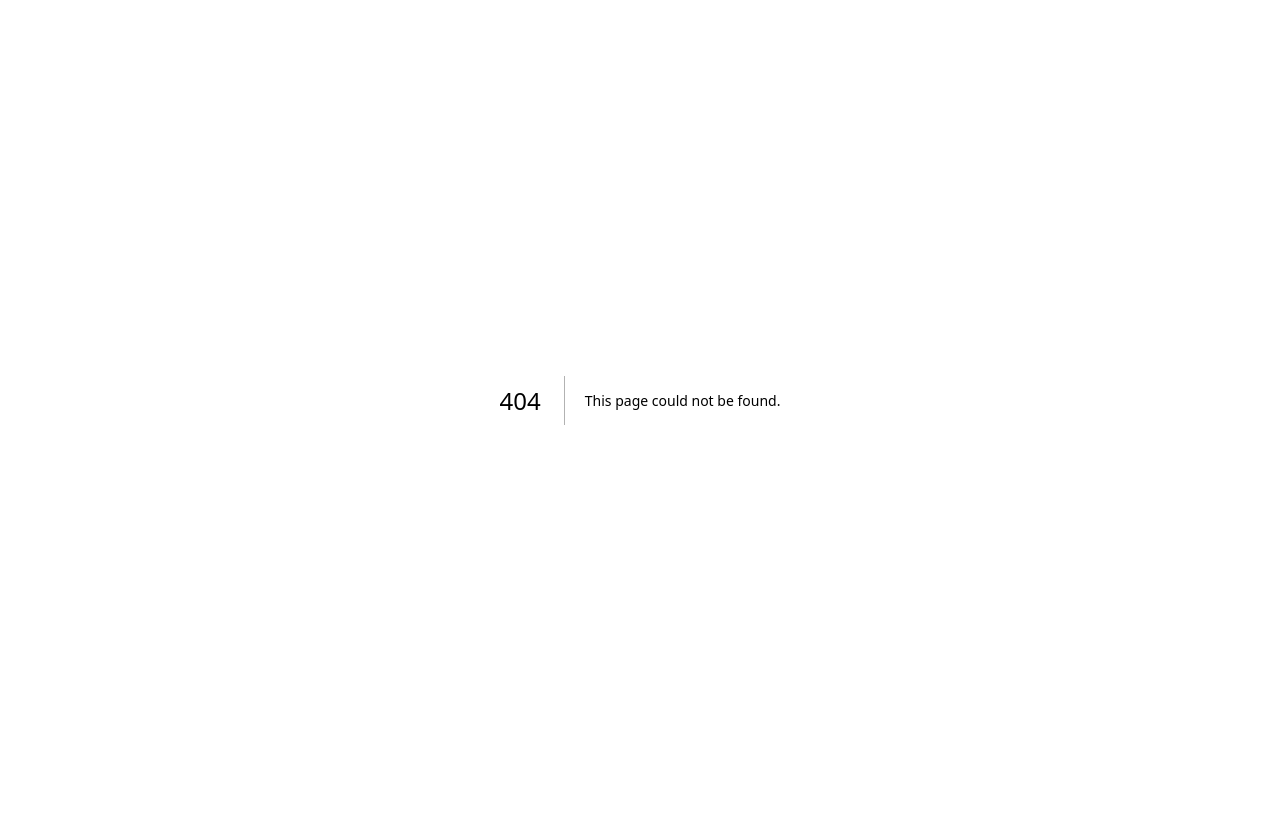
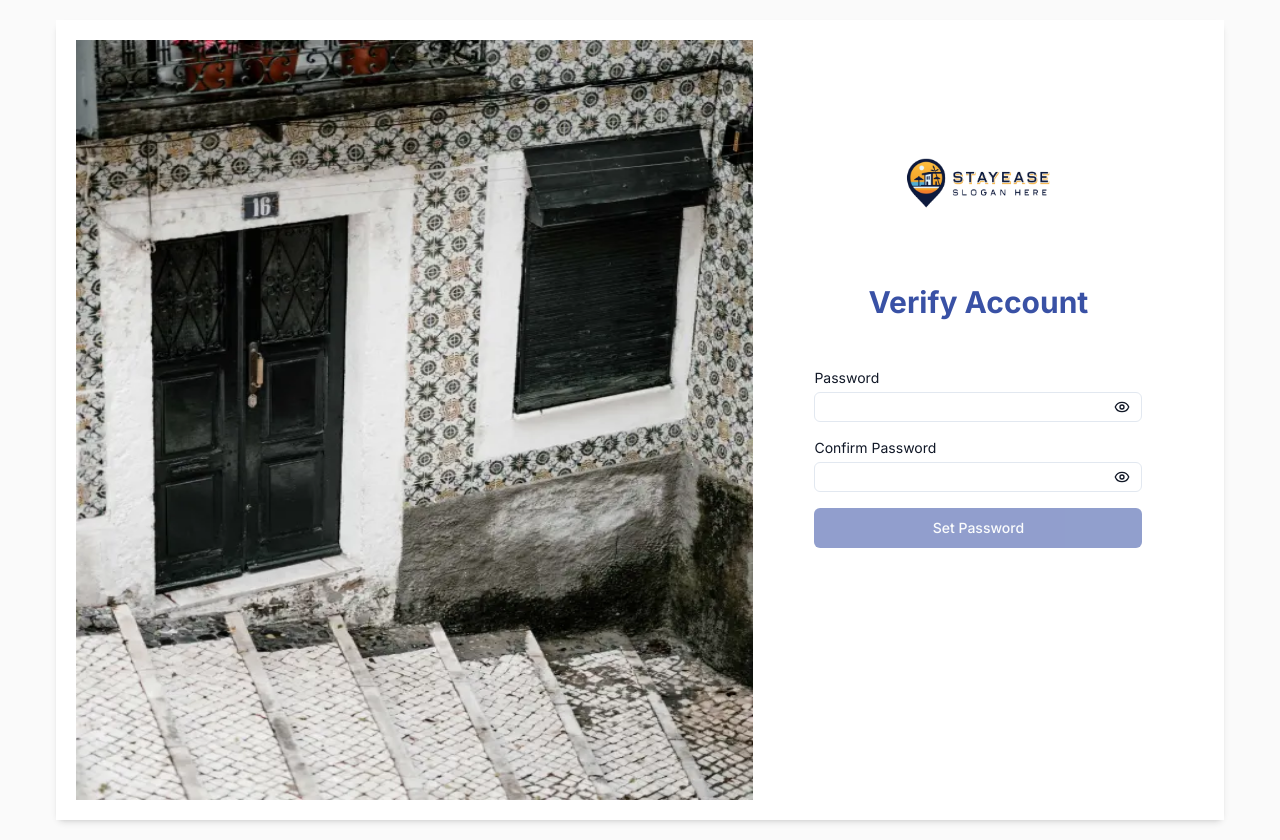
Before and after one commit to rizaldyip10/stayease-frontend, a Next.js app: page /register/verify in a window 1280 px wide. Before the commit this address had no page. Before the commit the page ends 800 px from the top, so only its background shows below. Built offline with nearby package versions, Linux system fonts and the light colour scheme.

Commit message:
feat(SE-155): Added account verification page, set password fields

```diff
--- a/app/(auth)/components/AuthCard.tsx
+++ b/app/(auth)/components/AuthCard.tsx
@@ -50,9 +50,13 @@ const AuthCard: React.FC<AuthCardProps> = ({
       <div className="w-full flex flex-col items-center md:gap-3 gap-2 md:mb-5">
         <Image src={logo} alt="logo" height={50} className="md:hidden mb-10" />
         <h1 className="text-3xl font-bold text-appblue-800 md:text-left">
-          {formType === "login" ? "Login" : "Register"}
+          {formType === "login"
+            ? "Login"
+            : formType === "register"
+              ? "Register"
+              : "Verify Account"}
         </h1>
-        {formType === "register" && (
+        {(formType === "register" || formType === "login") && (
           <>
             <p>Choose account type:</p>
             <p>
@@ -89,7 +93,8 @@ const AuthCard: React.FC<AuthCardProps> = ({
       />
 
       {error && <p className="text-red-500">{error}</p>}
-
+      {(formType === "login" || formType === "register") && (
+        <>
           <div className="w-full relative mt-2">
             <hr className="bg-neutral-500 w-full relative" />
             <h1
@@ -113,12 +118,17 @@ const AuthCard: React.FC<AuthCardProps> = ({
               href="#"
               className="text-sm font-bold text-blue-950"
               onClick={(e) =>
-            handleNavigation(e, formType === "login" ? "/register" : "/login")
+                handleNavigation(
+                  e,
+                  formType === "login" ? "/register" : "/login",
+                )
               }
             >
               {formType === "login" ? "Register" : "Login"}
             </Link>
           </div>
+        </>
+      )}
     </div>
   );
 };
--- a/app/(auth)/components/AuthForm.tsx
+++ b/app/(auth)/components/AuthForm.tsx
@@ -5,6 +5,8 @@ import * as yup from "yup";
 import { whiteSpaceRegex } from "@/constants/WhiteSpaceRegex";
 import FormikInput from "@/components/FormikInput";
 import { Button } from "@/components/ui/button";
+import { getValidationSchema } from "@/utils/validationSchema";
+import FormInputs from "@/app/(auth)/components/FormInputs";
 
 interface AuthFormProps {
   formType: FormType;
@@ -22,26 +24,7 @@ const AuthForm: React.FC<AuthFormProps> = ({
   initialValues,
   userType,
 }) => {
-  let schema = null;
-
-  formType === "login"
-    ? (schema = yup.object().shape({
-        email: yup
-          .string()
-          .email("Please enter valid email")
-          .required("Please enter your email"),
-        password: yup
-          .string()
-          .min(6, "Please enter your valid password")
-          .required("Please enter your password")
-          .matches(whiteSpaceRegex, "Please enter valid password"),
-      }))
-    : (schema = yup.object().shape({
-        email: yup
-          .string()
-          .email("Please enter valid email")
-          .required("Please enter your email"),
-      }));
+  const schema = getValidationSchema(formType);
 
   return (
     <div className="w-full">
@@ -52,21 +35,7 @@ const AuthForm: React.FC<AuthFormProps> = ({
       >
         {({ isValid, dirty, isSubmitting }) => (
           <Form className="w-full flex flex-col gap-4">
-            <FormikInput
-              as="input"
-              name="email"
-              className="w-full border py-1 px-2 rounded-md focus-visible:ring-0"
-              label="Email"
-            />
-            {formType === "login" && (
-              <FormikInput
-                as="input"
-                name="password"
-                className="w-full border py-1 px-2 rounded-md focus-visible:ring-0"
-                label="Password"
-                type="password"
-              />
-            )}
+            <FormInputs formType={formType} />
             <Button
               type="submit"
               className="bg-appblue-900 w-full"
@@ -76,7 +45,9 @@ const AuthForm: React.FC<AuthFormProps> = ({
                 ? "Submitting..."
                 : formType === "register"
                   ? "Create Account as a " + `${userType}`
-                  : "Login to your Account"}
+                  : formType === "login"
+                    ? "Login to your Account"
+                    : "Set Password"}
             </Button>
           </Form>
         )}
--- /dev/null
+++ b/app/(auth)/components/FormInputs.tsx
@@ -0,0 +1,62 @@
+// FormInputs.tsx
+import React from "react";
+import FormikInput from "@/components/FormikInput";
+
+interface FormInputsProps {
+  formType: string;
+}
+
+const FormInputs: React.FC<FormInputsProps> = ({ formType }) => {
+  switch (formType) {
+    case "login":
+      return (
+        <>
+          <FormikInput
+            as="input"
+            name="email"
+            className="w-full border py-1 px-2 rounded-md focus-visible:ring-0"
+            label="Email"
+          />
+          <FormikInput
+            as="input"
+            name="password"
+            className="w-full border py-1 px-2 rounded-md focus-visible:ring-0"
+            label="Password"
+            type="password"
+          />
+        </>
+      );
+    case "register":
+      return (
+        <FormikInput
+          as="input"
+          name="email"
+          className="w-full border py-1 px-2 rounded-md focus-visible:ring-0"
+          label="Email"
+        />
+      );
+    case "verify":
+      return (
+        <>
+          <FormikInput
+            as="input"
+            name="password"
+            className="w-full border py-1 px-2 rounded-md focus-visible:ring-0"
+            label="Password"
+            type="password"
+          />
+          <FormikInput
+            as="input"
+            name="confirmPassword"
+            className="w-full border py-1 px-2 rounded-md focus-visible:ring-0"
+            label="Confirm Password"
+            type="password"
+          />
+        </>
+      );
+    default:
+      return null;
+  }
+};
+
+export default FormInputs;
--- /dev/null
+++ b/app/(auth)/register/verify/page.tsx
@@ -0,0 +1,33 @@
+"use client";
+import React from "react";
+import AuthFormSection from "@/app/(auth)/components/AuthFormSection";
+import { AnimatePresence, motion } from "framer-motion";
+import SidePicture from "@/app/(auth)/components/SidePicture";
+
+const VerificationPage: React.FC = () => {
+  return (
+    <AnimatePresence mode="wait">
+      <motion.div
+        initial={{ opacity: 0, y: "-25px" }}
+        animate={{ opacity: 1, y: 0 }}
+        exit={{ opacity: 0, y: "25px" }}
+        transition={{ duration: 1, ease: "easeOut" }}
+        className="shadow-md rounded-lg"
+      >
+        <div className="bg-white max-h-screen md:h-1/3 flex flex-row items-center justify-center p-5 my-auto">
+          <SidePicture
+            alt="verify"
+            src="/verify.webp"
+            className="hidden md:flex"
+          />
+          <AuthFormSection
+            formType="verify"
+            className="form mb-2 w-full h-full md:w-2/5"
+          />
+        </div>
+      </motion.div>
+    </AnimatePresence>
+  );
+};
+
+export default VerificationPage;
--- a/constants/Types.ts
+++ b/constants/Types.ts
@@ -1,3 +1,3 @@
 export type UserType = "user" | "tenant";
-export type FormType = "login" | "register";
+export type FormType = "login" | "register" | "verify";
 export type AlertType = "Success" | "Error";
--- a/hooks/useAuthForm.tsx
+++ b/hooks/useAuthForm.tsx
@@ -25,7 +25,9 @@ const UseAuthForm = ({ userType }: UseAuthFormProps) => {
     const endpoint =
       formType === "login"
         ? "http://localhost:8080/api/v1/auth/login"
-        : `http://localhost:8080/api/v1/auth/register?userType?=${userType}`;
+        : formType === "register"
+          ? `http://localhost:8080/api/v1/auth/register?userType?=${userType}`
+          : "http://localhost:8080/api/v1/auth/register/verify?token=";
 
     try {
       const response = await axios.post(endpoint, values, {
--- /dev/null
+++ b/utils/validationSchema.ts
@@ -0,0 +1,52 @@
+import * as yup from "yup";
+import { whiteSpaceRegex } from "@/constants/WhiteSpaceRegex";
+
+export const loginSchema = yup.object().shape({
+  email: yup
+    .string()
+    .email("Please enter a valid email")
+    .required("Please enter your email"),
+  password: yup
+    .string()
+    .min(6, "Please enter a valid password")
+    .required("Please enter your password")
+    .matches(whiteSpaceRegex, "Please enter a valid password"),
+});
+
+export const registerSchema = yup.object().shape({
+  email: yup
+    .string()
+    .email("Please enter a valid email")
+    .required("Please enter your email"),
+});
+
+export const setPasswordSchema = yup.object().shape({
+  password: yup
+    .string()
+    .min(8, "Password must be at least 8 characters long")
+    .matches(/[a-z]/, "Password must contain at least one lowercase letter")
+    .matches(/[A-Z]/, "Password must contain at least one uppercase letter")
+    .matches(/[0-9]/, "Password must contain at least one number")
+    .matches(
+      /[!@#$%^&*(),.?":{}|<>]/,
+      "Password must contain at least one special character",
+    )
+    .required("Password is required"),
+  confirmPassword: yup
+    .string()
+    .oneOf([yup.ref("password")], "Passwords must match")
+    .required("Password confirmation is required"),
+});
+
+export const getValidationSchema = (formType: string) => {
+  switch (formType) {
+    case "login":
+      return loginSchema;
+    case "register":
+      return registerSchema;
+    case "verify":
+      return setPasswordSchema;
+    default:
+      return setPasswordSchema;
+  }
+};
```
Also changed, not shown: public/verify.webp (added). Lines whose indentation alone changed are shown as unchanged.
